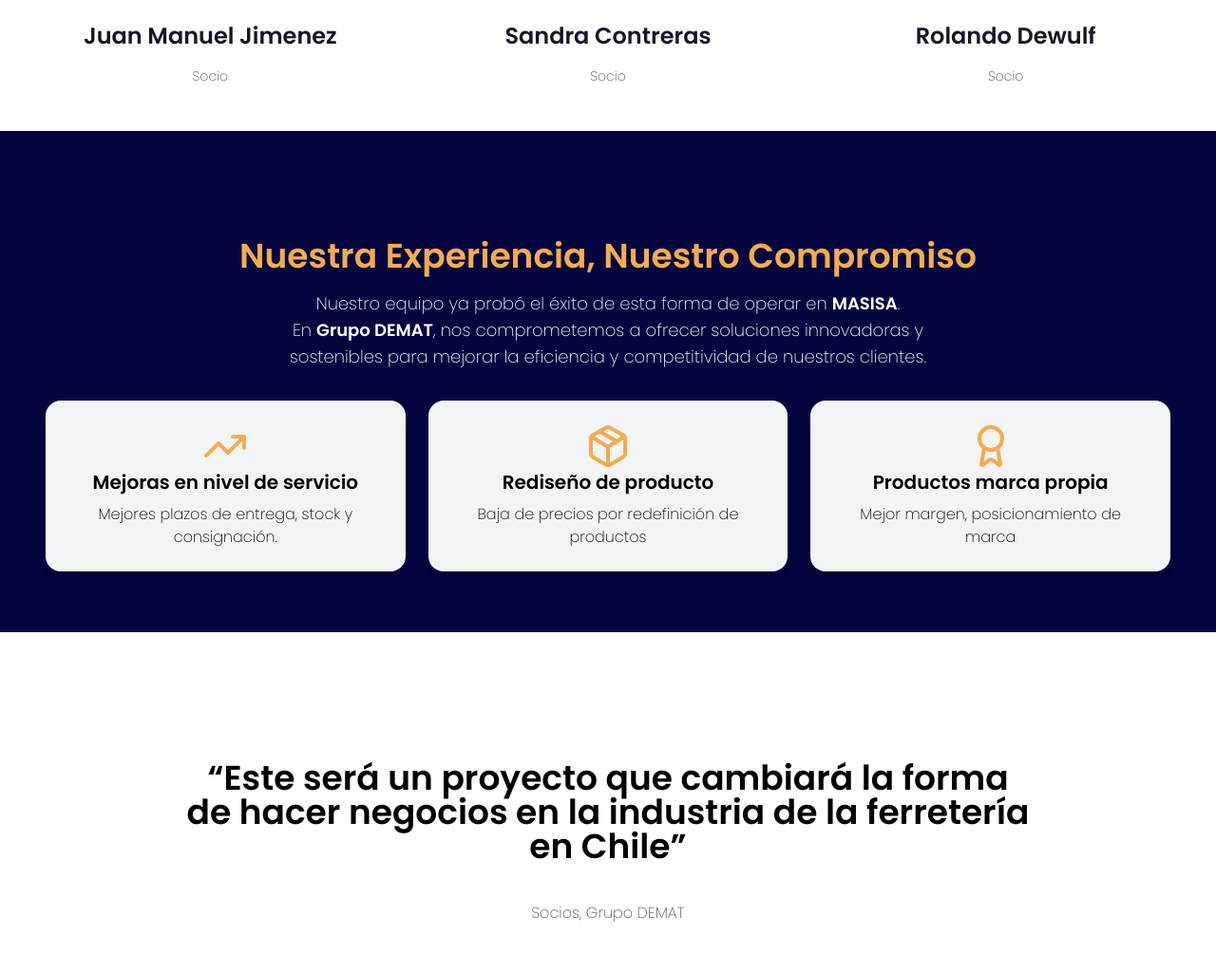
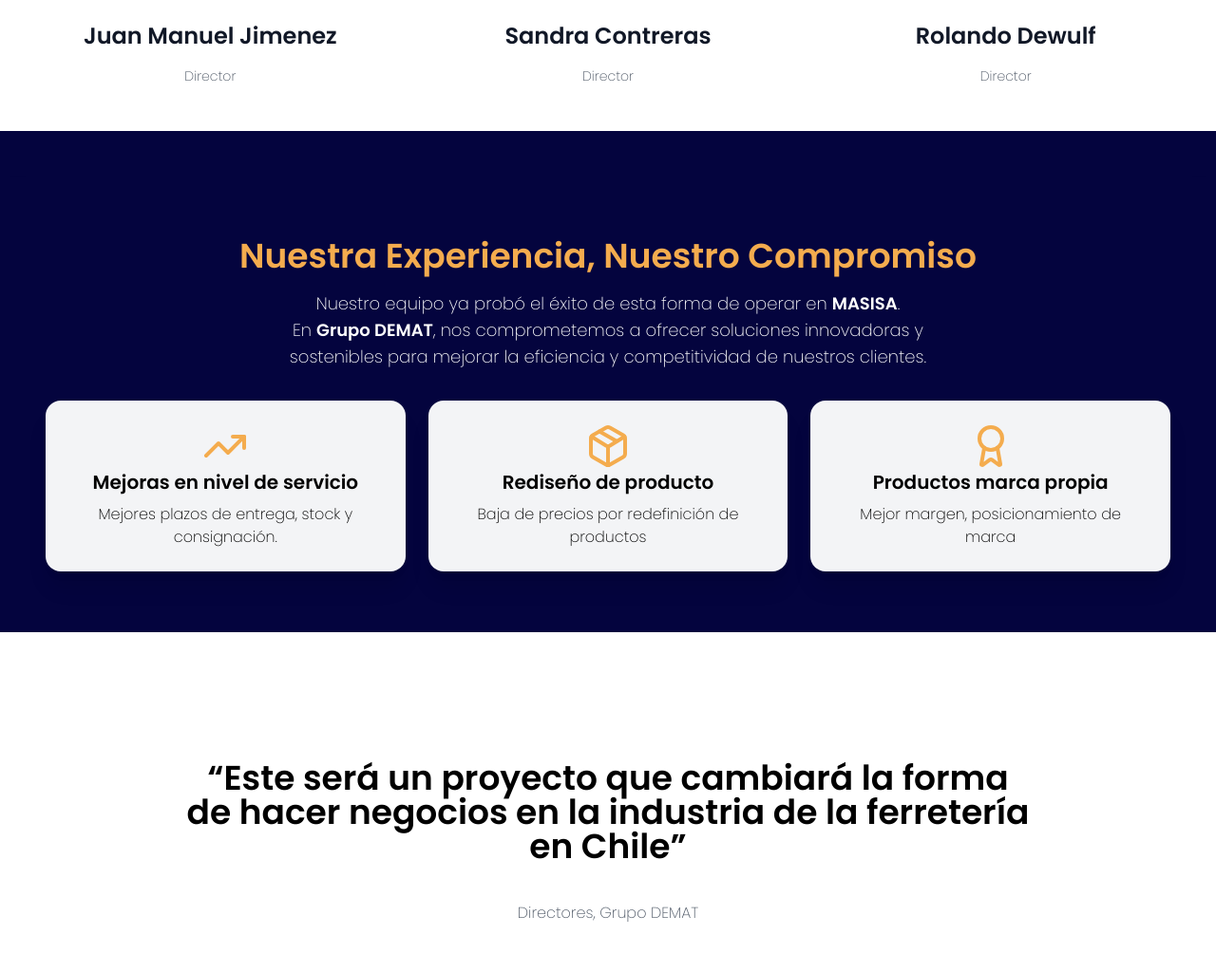
Before and after one commit to gianpisani/grupo-demat, a Next.js app: page / in a window 1280 px wide. Shown: the part 5117-6141 px from the top of the page at 95% size. Built offline with nearby package versions, Linux system fonts and the light colour scheme.

Commit message:
fix: directores

```diff
--- a/src/app/page.tsx
+++ b/src/app/page.tsx
@@ -418,20 +418,20 @@
             {/* Socio 1 */}
             <div className="space-y-4">
               <h4 className="text-2xl font-semibold text-gray-900">Juan Manuel Jimenez</h4>
-              <p className="text-sm text-gray-600">Socio</p>
+              <p className="text-sm text-gray-600">Director</p>
             </div>
 
             {/* Socio 2 */}
             <div className="space-y-4">
 
               <h4 className="text-2xl font-semibold text-gray-900">Sandra Contreras</h4>
-              <p className="text-sm text-gray-600">Socio</p>
+              <p className="text-sm text-gray-600">Director</p>
             </div>
 
             {/* Socio 3 */}
             <div className="space-y-4">
               <h4 className="text-2xl font-semibold text-gray-900">Rolando Dewulf</h4>
-              <p className="text-sm text-gray-600">Socio</p>
+              <p className="text-sm text-gray-600">Director</p>
             </div>
           </div>
         </div>
@@ -499,7 +499,7 @@
             </blockquote>
             <figcaption className="mt-10">
               <div className="mt-4 flex items-center justify-center space-x-3 text-base">
-                <div className="text-gray-600 font-light">Socios, Grupo DEMAT</div>
+                <div className="text-gray-600 font-light">Directores, Grupo DEMAT</div>
               </div>
             </figcaption>
           </figure>
```
